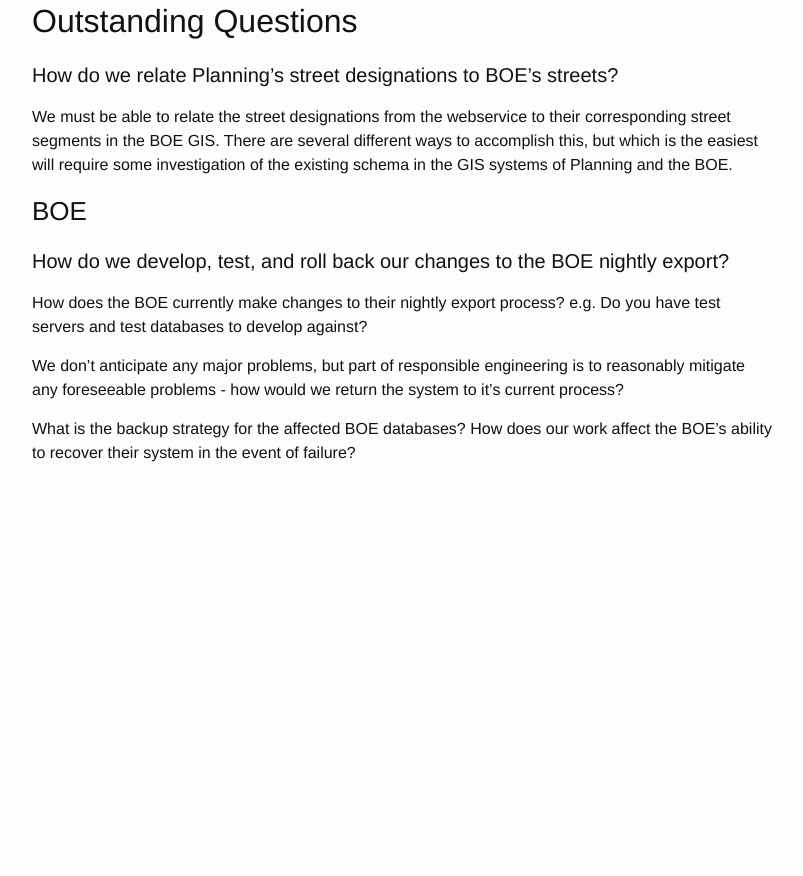
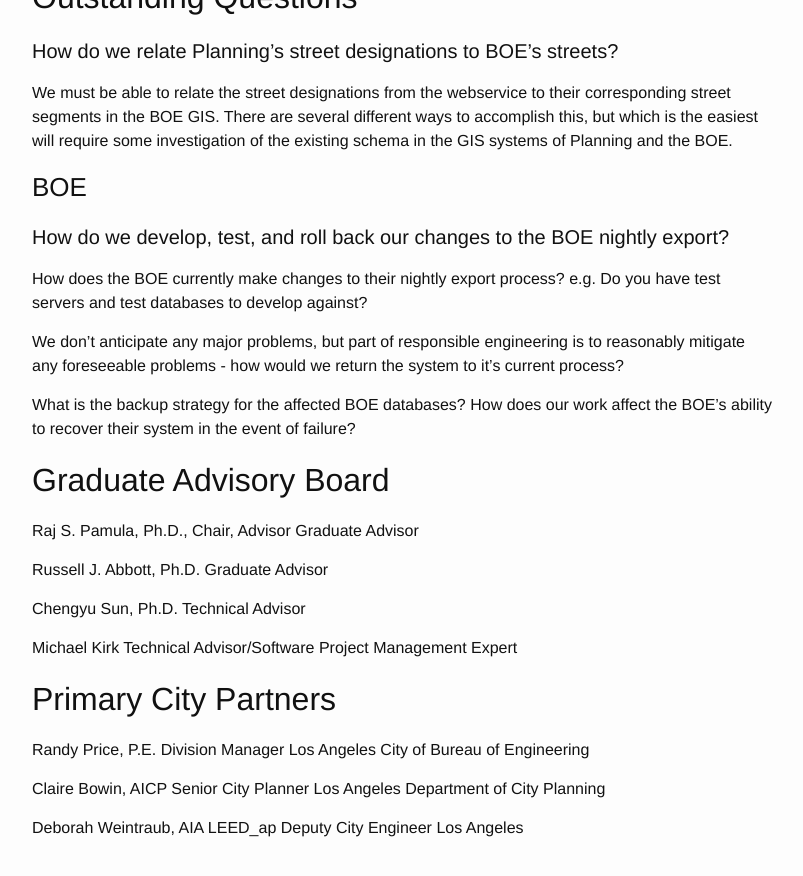
Before and after one commit to lacity/street_designator, a Jekyll site: the page built from proposal_for_lacity.md, in a window 1280 px wide and 900 px high, scrolled down 3507 px. Shown: the top 876 px of the window, without its empty margins (238-1041 px from the left). Built offline with Jekyll 4.4.1, drawn with Linux system fonts in a browser that asks for light colours; before the commit the page ends 4032 px from its top, so only the background shows below that; some of the changed text lies outside the part shown.

Commit message:
add contacts

```diff
--- a/proposal_for_lacity.md
+++ b/proposal_for_lacity.md
@@ -14,7 +14,7 @@
       <a href="#background">Background</a>
     </li>
     <li>
-      <a href="#propsal">Proposal</a>
+      <a href="#proposal">Proposal</a>
     </li>
     <li>
       <a href="#deliverables">Deliverables</a>
@@ -211,3 +211,28 @@
 What is the backup strategy for the affected BOE databases? How does our
 work affect the BOE's ability to recover their system in the event of
 failure?
+
+Graduate Advisory Board
+-----------------------
+Raj S. Pamula, Ph.D., Chair, Advisor Graduate Advisor
+
+
+Russell J. Abbott, Ph.D. Graduate Advisor
+
+
+Chengyu Sun, Ph.D. Technical Advisor
+
+
+Michael Kirk Technical Advisor/Software Project Management Expert
+
+Primary City Partners
+---------------------
+Randy Price, P.E.   Division Manager Los Angeles City of Bureau of
+Engineering
+
+
+Claire Bowin, AICP Senior City Planner Los Angeles Department of City
+Planning
+
+
+Deborah Weintraub, AIA LEED_ap Deputy City Engineer Los Angeles
```
Also changed, not shown: other parts of proposal_for_lacity.md (+2 -2 lines).
